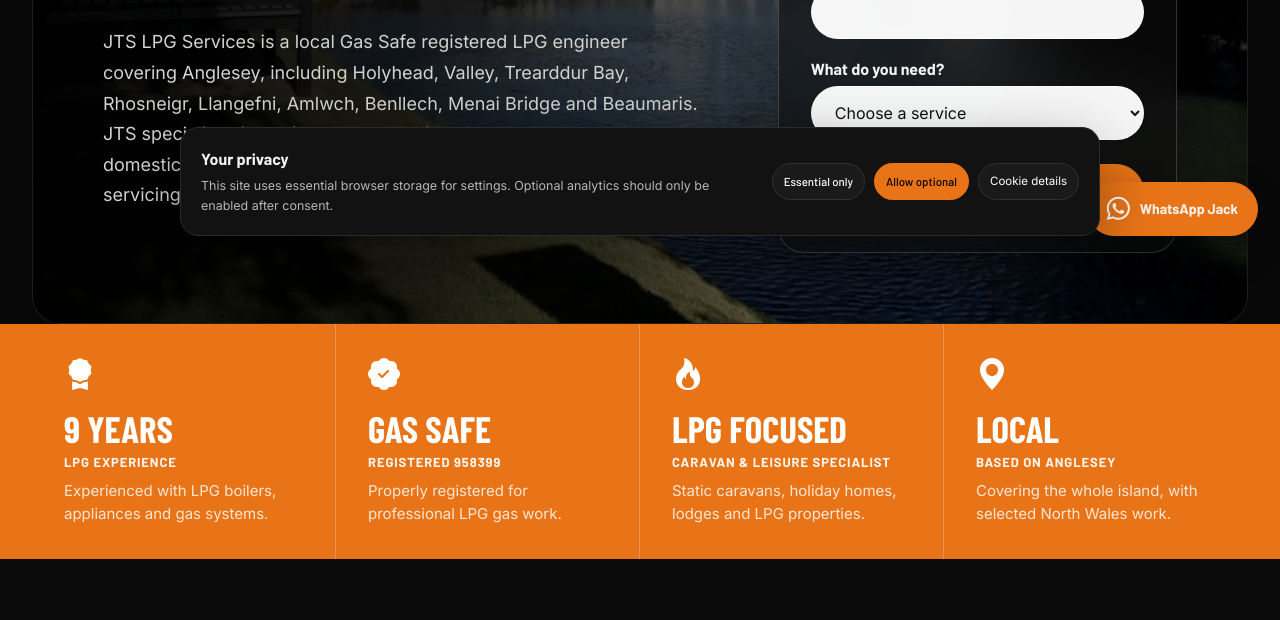
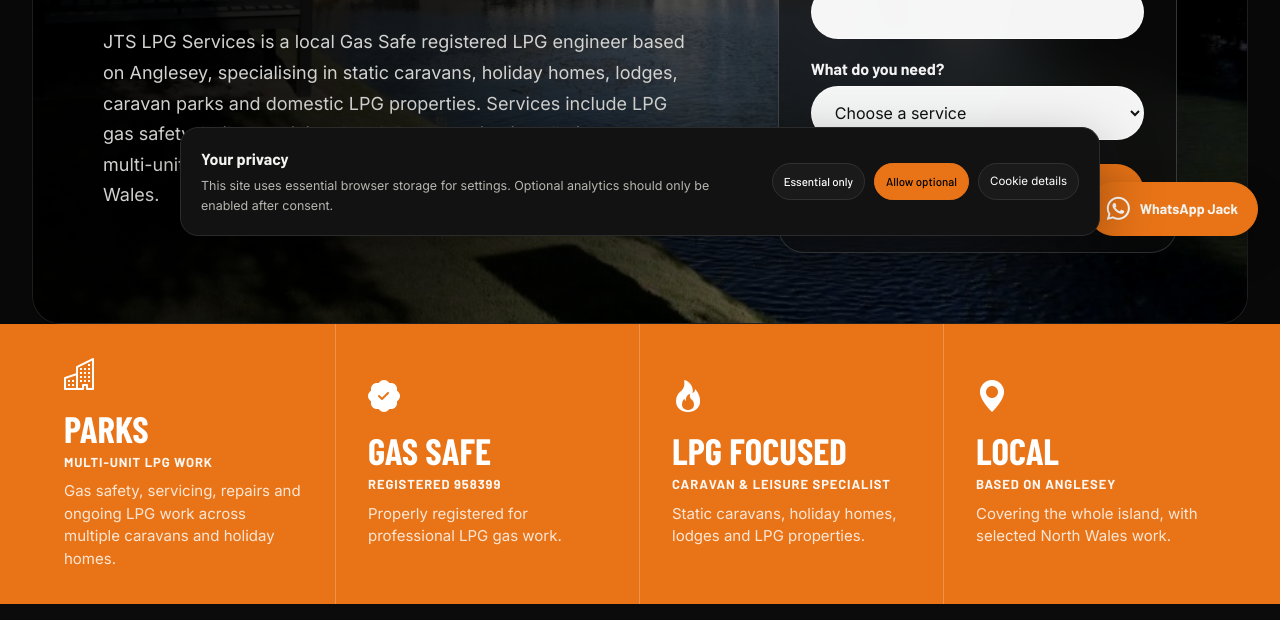
Before and after one commit to CleanDesignUK/jts-lpg, a plain HTML site: page index.html in a window 1280 px wide. Shown: the part 542-1162 px from the top of the page. Drawn offline with nearby package versions, Linux system fonts and the light colour scheme; a web font is replaced by a local one.

Commit message:
improve the 9yrs experience

```diff
--- a/index.html
+++ b/index.html
@@ -217,12 +217,12 @@
         </h1>
 
        <p class="hero-lead">
-  JTS LPG Services is a local Gas Safe registered LPG engineer covering
-  Anglesey, including Holyhead, Valley, Trearddur Bay, Rhosneigr,
-  Llangefni, Amlwch, Benllech, Menai Bridge and Beaumaris.
-  JTS specialises in static caravans, holiday homes, lodges and domestic
-  LPG properties, providing gas safety certificates, boiler servicing,
-  breakdown repairs, installations and general LPG work.
+  JTS LPG Services is a local Gas Safe registered LPG engineer
+  based on Anglesey, specialising in static caravans, holiday homes,
+  lodges, caravan parks and domestic LPG properties. Services include
+  LPG gas safety, boiler servicing, breakdown repairs, installations
+  and multi-unit LPG work across Anglesey and selected parts of
+  North Wales.
 </p>
 
       </div>
@@ -418,23 +418,28 @@
   <div class="container usp-grid">
 
 <div class="usp-item">
+
   <div class="usp-icon">
-        <i class="bi bi-award-fill" aria-hidden="true"></i>
+    <i
+      class="bi bi-buildings"
+      aria-hidden="true"
+    ></i>
   </div>
 
   <strong class="usp-big">
-        9 YEARS
+    PARKS
   </strong>
 
   <span class="usp-title">
-        LPG EXPERIENCE
+    MULTI-UNIT LPG WORK
   </span>
 
   <p>
-        Experienced with LPG boilers, appliances and gas systems.
-      </p>
-    </div>
-
+    Gas safety, servicing, repairs and ongoing LPG work
+    across multiple caravans and holiday homes.
+  </p>
+
+</div>
 
     <div class="usp-item">
       <div class="usp-icon">
@@ -2603,18 +2608,15 @@
 
 
         <div class="site-faq-answer">
-
 <p>
   <strong>JTS LPG Services covers Anglesey.</strong>
-  Regular coverage includes Holyhead, Valley, Trearddur Bay,
-  Rhosneigr, Llangefni, Amlwch, Benllech, Menai Bridge,
-  Beaumaris and surrounding areas.
+  LPG gas safety, servicing, repairs, installations and caravan
+  LPG work are available across the island.
 </p>
 
 <p>
-            Selected LPG work is also available in Bangor and elsewhere
+  Selected work is also available in Bangor and elsewhere
   in North Wales depending on the type and size of the job.
-            Any additional travel costs are agreed beforehand.
 </p>
 
         </div>
```
Lines whose indentation alone changed are shown as unchanged.
